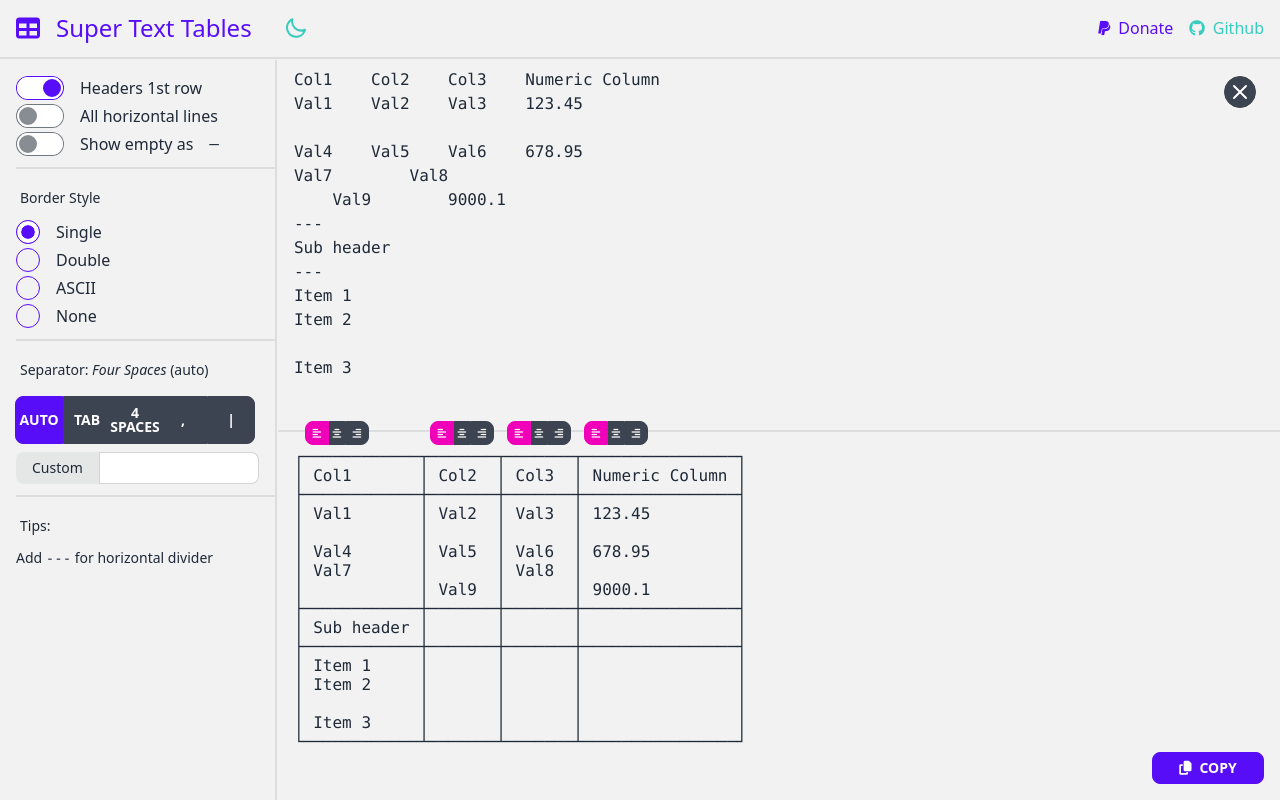
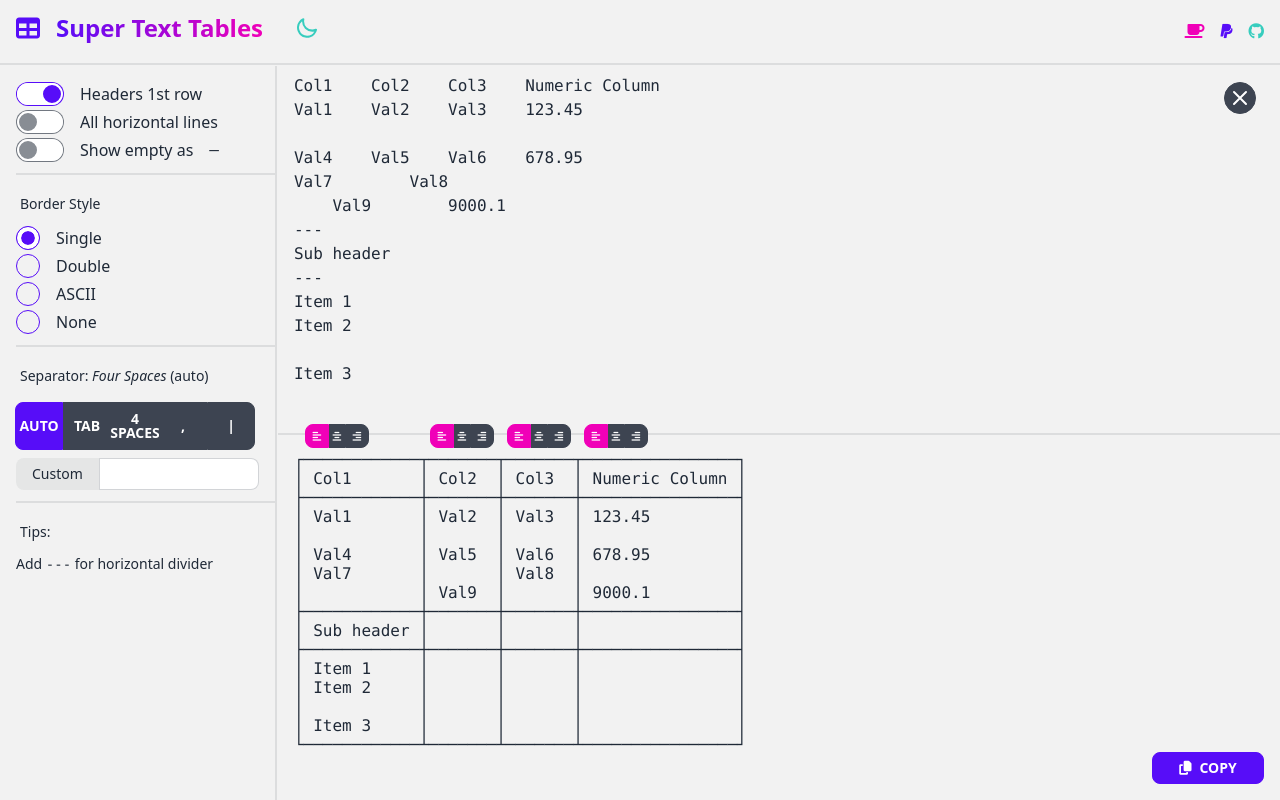
Before and after one commit to jelitter/super-tables, an Angular app: page / in a window 1280 px wide. Built offline with nearby package versions, Linux system fonts and the light colour scheme.

Commit message:
☕Buy me a coffee

```diff
--- a/src/app/app.component.html
+++ b/src/app/app.component.html
@@ -1,9 +1,14 @@
 <div class="flex justify-between gap-8 p-4 header">
   <div class="box-border flex gap-8">
     <h1 class="h-6">
-      <i class="fas fa-table text-primary"></i
-      ><span class="text-primary">Super Text Tables</span>
+      <i class="fas fa-table text-primary"></i>
+      <span
+        class="font-bold text-transparent bg-clip-text bg-gradient-to-r from-primary to-secondary"
+      >
+        Super Text Tables
+      </span>
     </h1>
+    <div class="tooltip tooltip-right" data-tip="Switch theme">
       <label class="swap swap-rotate text-primary">
         <input
           type="checkbox"
@@ -30,25 +35,44 @@
         </svg>
       </label>
     </div>
+  </div>
 
   <div class="flex gap-4">
+    <div
+      class="flex justify-center tooltip tooltip-bottom"
+      data-tip="Buy me a coffee"
+    >
       <a
+        class="flex items-center justify-center gap-2 text-secondary hover:text-secondary-focus"
+        href="https://www.buymeacoffee.com/supertexttables"
+        rel="noopener noreferrer"
+        target="_blank"
+      >
+        <i class="fas fa-coffee"></i>
+      </a>
+    </div>
+
+    <div class="flex justify-center tooltip tooltip-bottom" data-tip="Donate">
+      <a
+        class="flex items-center justify-center gap-2 text-primary hover:text-primary-focus"
         href="https://paypal.me/texttables?country.x=IE&locale.x=en_US"
+        rel="noopener noreferrer"
         target="_blank"
-      class="flex items-center justify-center gap-2 text-primary hover:text-primary-focus"
       >
         <i class="fab fa-paypal"></i>
-      Donate
       </a>
+    </div>
 
+    <div class="flex justify-center tooltip tooltip-bottom" data-tip="Github">
       <a
+        class="flex items-center justify-center gap-2 text-accent hover:text-accent-focus"
         href="https://github.com/jelitter/tables"
+        rel="noopener noreferrer"
         target="_blank"
-      class="flex items-center justify-center gap-2 text-accent hover:text-accent-focus"
       >
         <i class="fab fa-github"></i>
-      Github
       </a>
+    </div>
   </div>
 </div>
 <div class="h-1 m-0 divider"></div>
--- a/src/components/tables/tables.component.html
+++ b/src/components/tables/tables.component.html
@@ -4,7 +4,7 @@
     (change)="onSettingsChange()"
     class="flex flex-col gap-1 pt-4 pl-4"
   >
-    <label class="flex gap-4 align-middle">
+    <label class="flex gap-4 align-middle cursor-pointer">
       <input
         type="checkbox"
         name="headers"
@@ -14,7 +14,7 @@
       />
       Headers 1st row
     </label>
-    <label class="flex gap-4 align-middle">
+    <label class="flex gap-4 align-middle cursor-pointer">
       <input
         type="checkbox"
         name="horizontal-lines"
@@ -23,7 +23,7 @@
       />
       All horizontal lines
     </label>
-    <label class="flex gap-4 align-middle">
+    <label class="flex gap-4 align-middle cursor-pointer">
       <input
         type="checkbox"
         name="horizontal-lines"
@@ -35,11 +35,11 @@
 
     <div class="m-0 divider"></div>
 
-    <label class="label">
+    <label class="cursor-pointer label">
       <span class="label-text">Border Style</span>
     </label>
 
-    <label class="flex gap-4 align-middle">
+    <label class="flex gap-4 align-middle cursor-pointer">
       <input
         type="radio"
         name="border"
@@ -49,7 +49,7 @@
       />
       Single
     </label>
-    <label class="flex gap-4 align-middle">
+    <label class="flex gap-4 align-middle cursor-pointer">
       <input
         type="radio"
         name="border"
@@ -59,7 +59,7 @@
       />
       Double
     </label>
-    <label class="flex gap-4 align-middle">
+    <label class="flex gap-4 align-middle cursor-pointer">
       <input
         type="radio"
         name="border"
@@ -69,7 +69,7 @@
       />
       ASCII
     </label>
-    <label class="flex gap-4 align-middle">
+    <label class="flex gap-4 align-middle cursor-pointer">
       <input
         type="radio"
         name="border"
@@ -83,7 +83,7 @@
     <div class="m-0 divider"></div>
 
     <div class="box-border flex flex-col gap-2 pr-4">
-      <label class="label">
+      <label class="cursor-pointer label">
         <span class="label-text"
           >Separator: <span class="italic">{{ activeSeparator }}</span>
           <span *ngIf="separator === Separators.AUTO_DETECT" class="text-2xs">
@@ -139,7 +139,7 @@
         />
       </div>
       <div class="form-control">
-        <label class="input-group input-group-sm">
+        <label class="cursor-pointer input-group input-group-sm">
           <span>Custom</span>
           <input
             type="text"
@@ -154,7 +154,7 @@
 
     <div class="m-0 divider"></div>
 
-    <label class="label">
+    <label class="cursor-pointer label">
       <div class="label-text">Tips:</div>
     </label>
 
@@ -170,13 +170,17 @@
   class="right p-0 grid grid-rows-[1fr_2px_1fr] gap-2 w-full overflow-hidden relative"
 >
   <pre
-    class="px-4 py-2 overflow-auto rounded right-top outline-0 :active:border-2"
+    class="px-4 py-2 overflow-auto rounded right-top outline-0 :active:border-2 after:content-['Paste data here']"
     contenteditable="true"
     (input)="onUserPropertyChanged($event)"
   ></pre>
 
+  <div
+    class="absolute flex justify-center top-4 right-6 tooltip tooltip-bottom"
+    data-tip="Clear input"
+  >
     <button
-    class="absolute btn btn-circle btn-sm dark:btn-outline top-4 right-6"
+      class="btn btn-circle btn-sm dark:btn-outline"
       *ngIf="(inputText ?? '').length > 0"
       (click)="clearInput()"
     >
@@ -195,6 +199,7 @@
         />
       </svg>
     </button>
+  </div>
 
   <div class="h-1 m-0 divider"></div>
 
```
Lines whose indentation alone changed are shown as unchanged.
